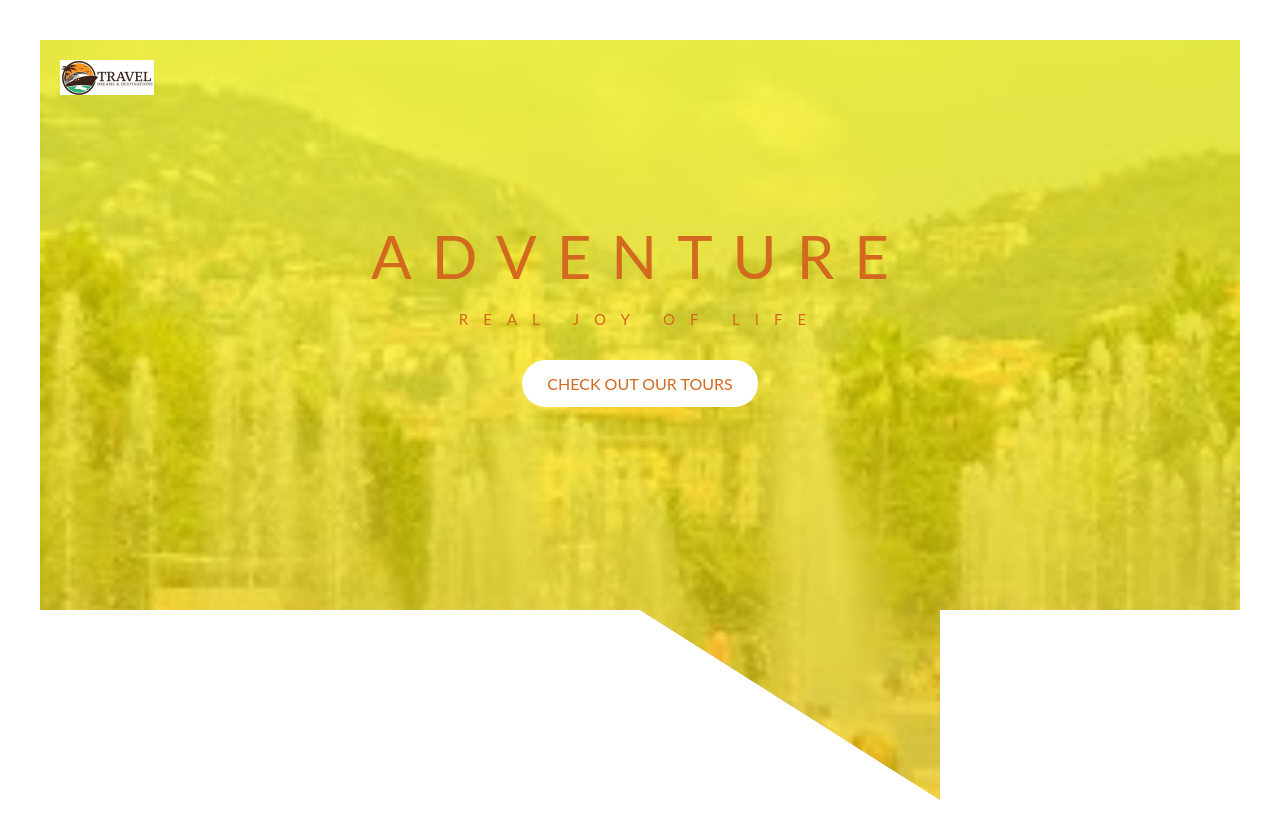
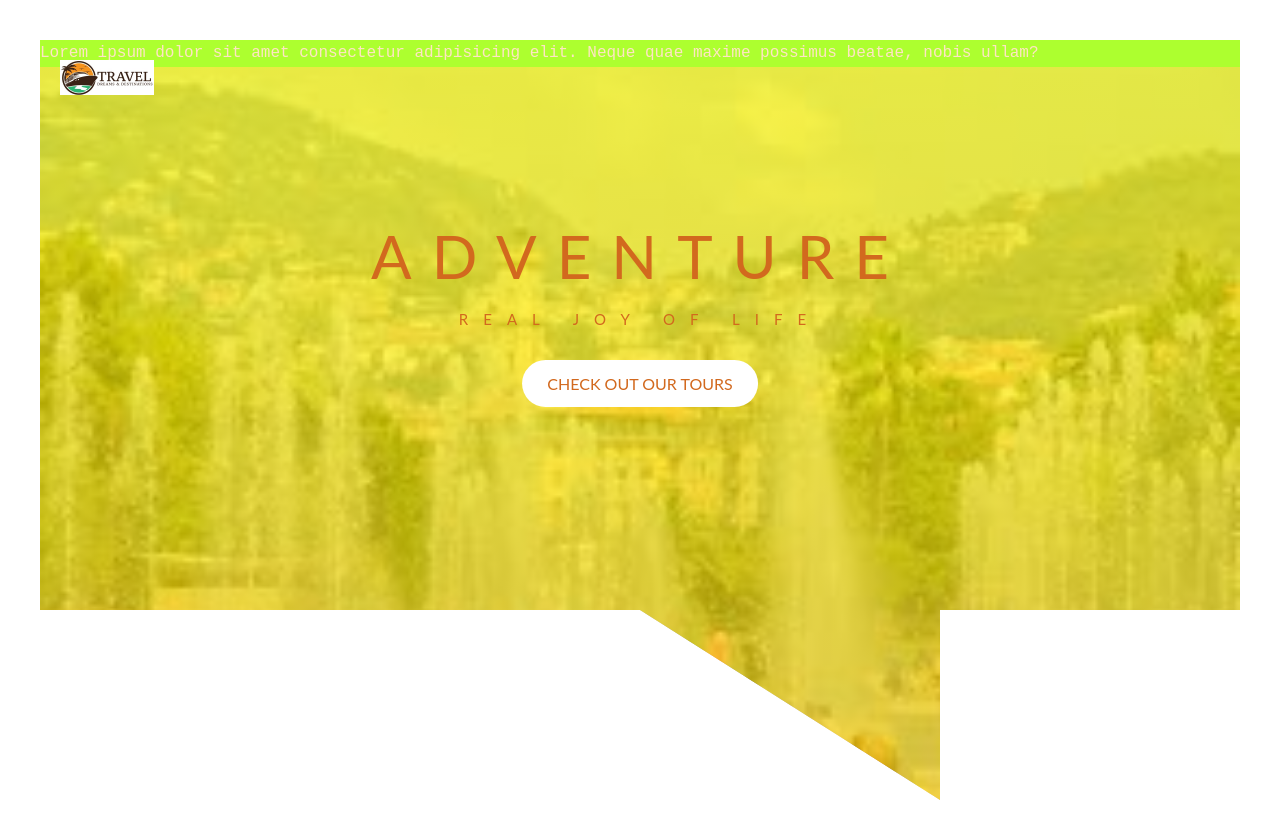
Before and after one commit to jesseafuye/afuyetours, a website: page index.html in a window 1280 px wide. Drawn offline with Linux system fonts and the light colour scheme; a web font is replaced by a local one.

Commit message:
added small thing

```diff
--- a/index.html
+++ b/index.html
@@ -19,6 +19,9 @@
                 <span class="heading-primary-sub">real joy of life</span></hi><br>
                 <a href="#" class="btn btn-white">check out our tours</a>
                 </div>
+                <div class="hello">
+                    Lorem ipsum dolor sit amet consectetur adipisicing elit. Neque quae maxime possimus beatae, nobis ullam?
+                </div>
         </header>
     </body>
 </html>
--- a/style.css
+++ b/style.css
@@ -124,3 +124,8 @@ body {
 .btn:active {
   transform: translateY(-1px);
 }
+.hello{
+  background-color: greenyellow;
+  color: bisque;
+  font-family: 'Courier New', Courier, monospace;
+}
```
